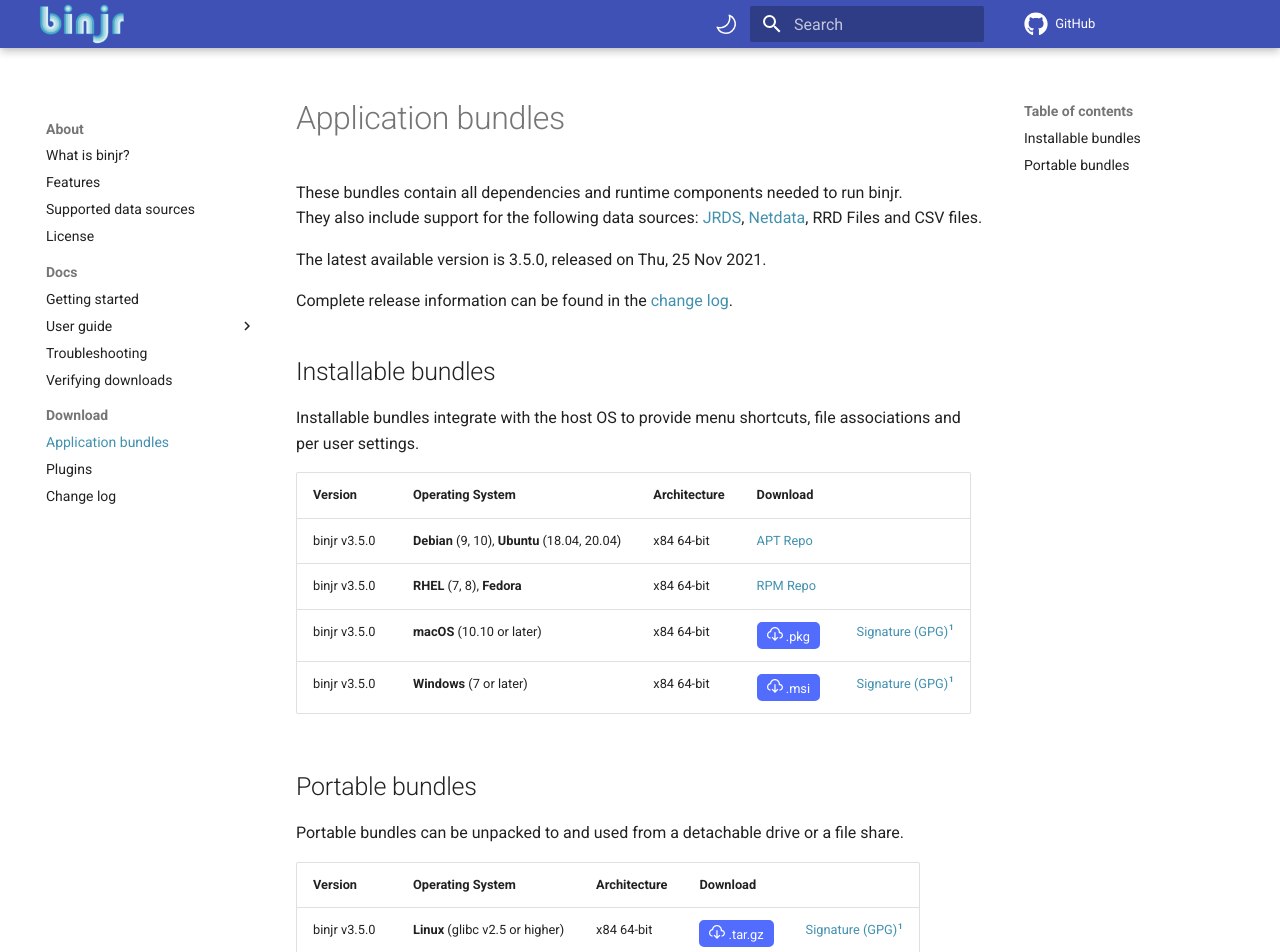
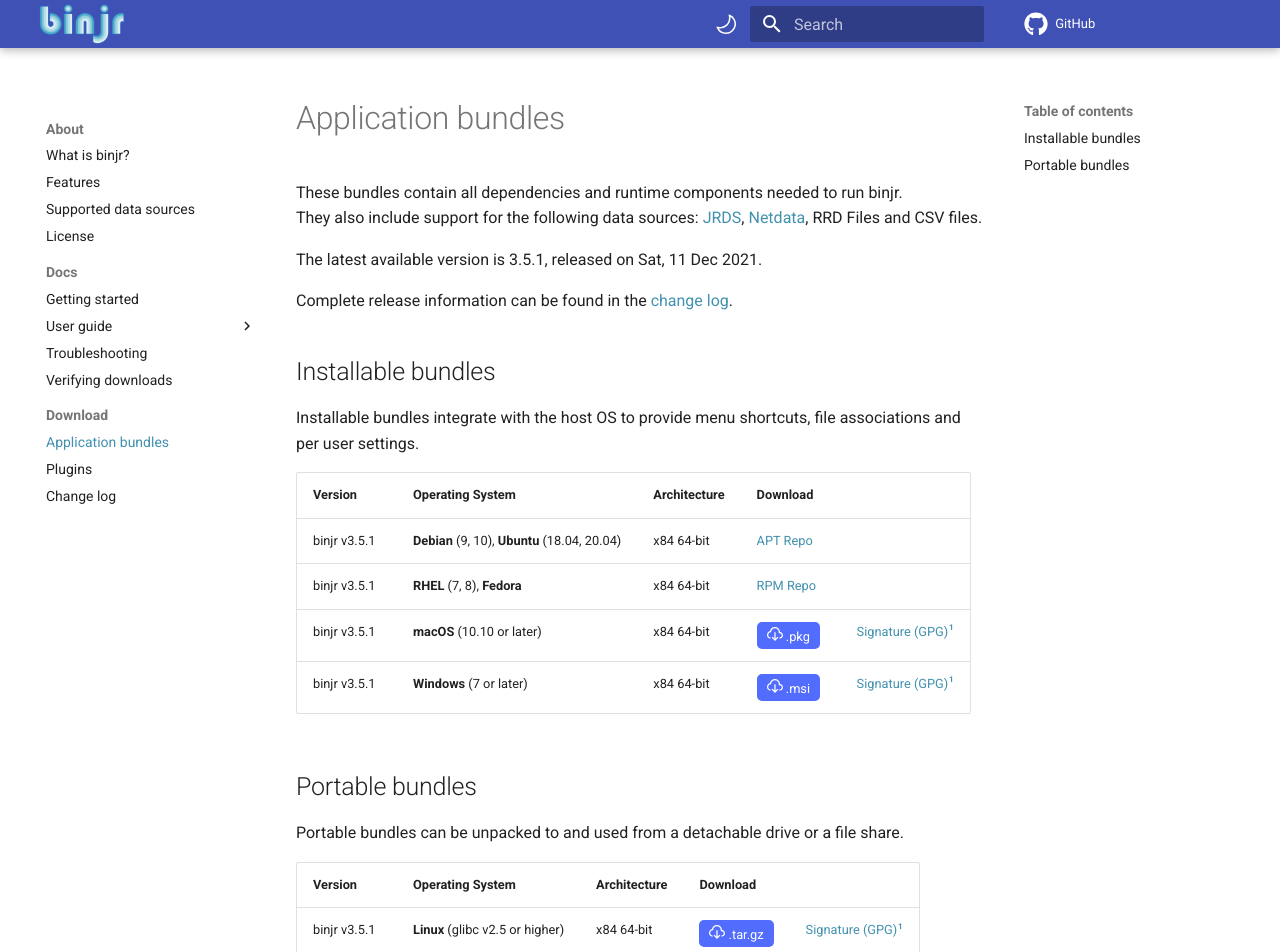
Before and after one commit to binjr/binjr.github.io, an MkDocs documentation site: the page built from docs/download/latest_release.md, in a window 1280 px wide and 1400 px high. Shown: the top 952 px of the window. Built offline with MkDocs 1.6.1 and Material for MkDocs 9.7.7, drawn with Linux system fonts in a browser that asks for light colours; comment, search, counter and statistics services are not loaded; some of the changed text lies outside the part shown.

Commit message:
Release  v3.5.1

```diff
--- a/docs/download/latest_release.md
+++ b/docs/download/latest_release.md
@@ -4,7 +4,7 @@
 They also include support for the following data sources:
 [JRDS](https://github.com/fbacchella/jrds), [Netdata](https://www.netdata.cloud), RRD Files and CSV files.
 
-The latest available version is 3.5.0, released on Thu, 25 Nov 2021.
+The latest available version is 3.5.1, released on Sat, 11 Dec 2021.
 
 Complete release information can be found in the [change log](CHANGELOG.md).
 
@@ -35,10 +35,10 @@
 
 |Version     | Operating System       |  Architecture        |  Download  | |
 |----------|----------|----------|------|----|
-| binjr v3.5.0 | **Debian** (9, 10), **Ubuntu** (18.04, 20.04)| x84 64-bit | [APT Repo](https://repos.binjr.eu/apt) |   |
-| binjr v3.5.0 | **RHEL** (7, 8), **Fedora**| x84 64-bit | [RPM Repo](https://repos.binjr.eu/rpm) |   |
-| binjr v3.5.0 | **macOS** (10.10 or later)| x84 64-bit |  [<button ><img alt="" src="../../assets/images/download.svg"> .pkg</button>](https://github.com/binjr/binjr/releases/download/v3.5.0/binjr-3.5.0_mac-x86_64.pkg) | [Signature (GPG)](https://github.com/binjr/binjr/releases/download/v3.5.0/binjr-3.5.0_mac-x86_64.pkg.asc)[^1] |
-| binjr v3.5.0 | **Windows** (7 or later)| x84 64-bit | [<button><img alt="" src="../../assets/images/download.svg"> .msi</button>](https://github.com/binjr/binjr/releases/download/v3.5.0/binjr-3.5.0_windows-amd64.msi) | [Signature (GPG)](https://github.com/binjr/binjr/releases/download/v3.5.0/binjr-3.5.0_windows-amd64.msi.asc)[^1] |
+| binjr v3.5.1 | **Debian** (9, 10), **Ubuntu** (18.04, 20.04)| x84 64-bit | [APT Repo](https://repos.binjr.eu/apt) |   |
+| binjr v3.5.1 | **RHEL** (7, 8), **Fedora**| x84 64-bit | [RPM Repo](https://repos.binjr.eu/rpm) |   |
+| binjr v3.5.1 | **macOS** (10.10 or later)| x84 64-bit |  [<button ><img alt="" src="../../assets/images/download.svg"> .pkg</button>](https://github.com/binjr/binjr/releases/download/v3.5.1/binjr-3.5.1_mac-x86_64.pkg) | [Signature (GPG)](https://github.com/binjr/binjr/releases/download/v3.5.1/binjr-3.5.1_mac-x86_64.pkg.asc)[^1] |
+| binjr v3.5.1 | **Windows** (7 or later)| x84 64-bit | [<button><img alt="" src="../../assets/images/download.svg"> .msi</button>](https://github.com/binjr/binjr/releases/download/v3.5.1/binjr-3.5.1_windows-amd64.msi) | [Signature (GPG)](https://github.com/binjr/binjr/releases/download/v3.5.1/binjr-3.5.1_windows-amd64.msi.asc)[^1] |
 
 ## Portable bundles
 
@@ -46,9 +46,9 @@
 
 |Version     | Operating System       |  Architecture        |  Download  | |
 |----------|----------|----------|------|----|
-| binjr v3.5.0 | **Linux** (glibc v2.5 or higher)| x84 64-bit | [<button ><img alt="" src="../../assets/images/download.svg"> .tar.gz</button>](https://github.com/binjr/binjr/releases/download/v3.5.0/binjr-3.5.0_linux-amd64.tar.gz)| [Signature (GPG)](https://github.com/binjr/binjr/releases/download/v3.5.0/binjr-3.5.0_linux-amd64.tar.gz.asc)[^1]  |
-| binjr v3.5.0 | **macOS** (10.10 or later)| x84 64-bit | [<button ><img alt="" src="../../assets/images/download.svg"> .tar.gz</button>](https://github.com/binjr/binjr/releases/download/v3.5.0/binjr-3.5.0_mac-x86_64.tar.gz) | [Signature (GPG)](https://github.com/binjr/binjr/releases/download/v3.5.0/binjr-3.5.0_mac-x86_64.tar.gz.asc)[^1] |
-| binjr v3.5.0 | **Windows** (7 or later)| x84 64-bit | [<button><img alt="" src="../../assets/images/download.svg"> .zip</button>](https://github.com/binjr/binjr/releases/download/v3.5.0/binjr-3.5.0_windows-amd64.zip)  | [Signature (GPG)](https://github.com/binjr/binjr/releases/download/v3.5.0/binjr-3.5.0_windows-amd64.zip.asc)[^1] |
+| binjr v3.5.1 | **Linux** (glibc v2.5 or higher)| x84 64-bit | [<button ><img alt="" src="../../assets/images/download.svg"> .tar.gz</button>](https://github.com/binjr/binjr/releases/download/v3.5.1/binjr-3.5.1_linux-amd64.tar.gz)| [Signature (GPG)](https://github.com/binjr/binjr/releases/download/v3.5.1/binjr-3.5.1_linux-amd64.tar.gz.asc)[^1]  |
+| binjr v3.5.1 | **macOS** (10.10 or later)| x84 64-bit | [<button ><img alt="" src="../../assets/images/download.svg"> .tar.gz</button>](https://github.com/binjr/binjr/releases/download/v3.5.1/binjr-3.5.1_mac-x86_64.tar.gz) | [Signature (GPG)](https://github.com/binjr/binjr/releases/download/v3.5.1/binjr-3.5.1_mac-x86_64.tar.gz.asc)[^1] |
+| binjr v3.5.1 | **Windows** (7 or later)| x84 64-bit | [<button><img alt="" src="../../assets/images/download.svg"> .zip</button>](https://github.com/binjr/binjr/releases/download/v3.5.1/binjr-3.5.1_windows-amd64.zip)  | [Signature (GPG)](https://github.com/binjr/binjr/releases/download/v3.5.1/binjr-3.5.1_windows-amd64.zip.asc)[^1] |
 
 [^1]: [How to verify the integrity of the downloaded file?](/documentation/verify-signature/)
 
```
Also changed, not shown: docs/download/CHANGELOG.md (+5 -0 lines), 1 other file.
